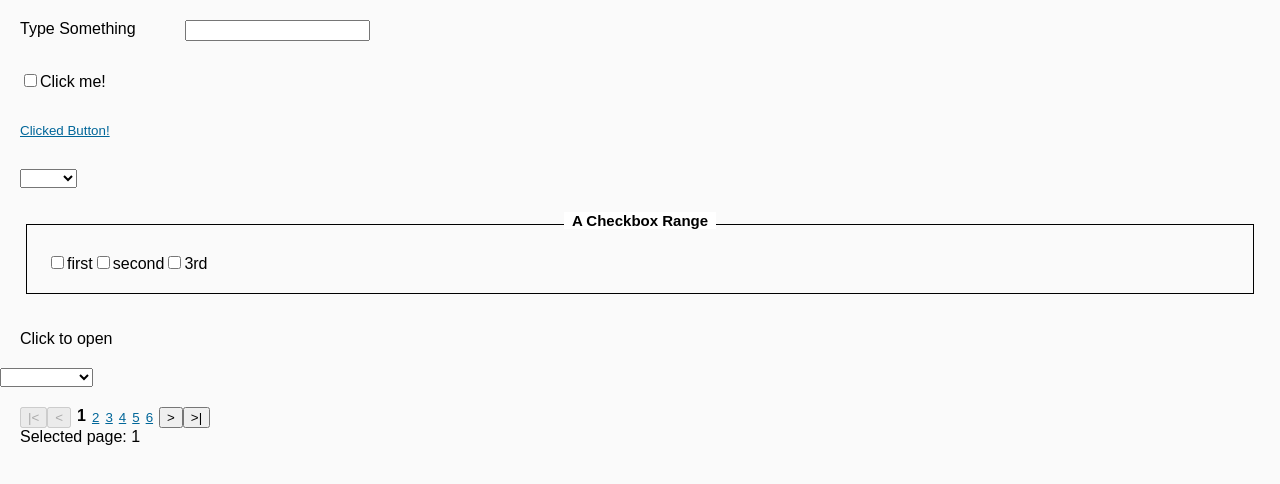
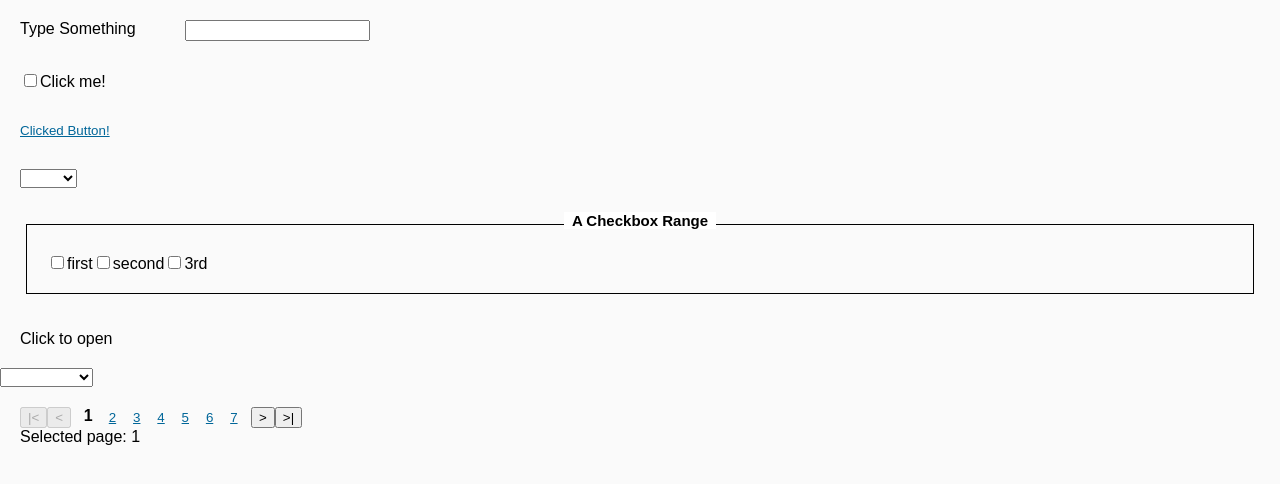
Before and after one commit to neohed/clean-components, a React (Create React App) app: page /#/form in a window 1280 px wide. Shown: the top 484 px of the page. Built offline with nearby package versions, Linux system fonts and the light colour scheme.

Commit message:
improvements

```diff
--- a/src/components/FormDemo.js
+++ b/src/components/FormDemo.js
@@ -125,7 +125,7 @@ const FormDemo = () => {
                 style={dividerRow}
             >
                 <Paging
-                    maxPage={6}
+                    maxPage={50}
                     currentPage={selectedPage}
                     onChange={page => setSelectedPage(page)}
                 />
--- a/src/components/Paging.js
+++ b/src/components/Paging.js
@@ -1,13 +1,15 @@
 import React from 'react';
 import './paging.css';
+
+const RANGE = 7;
 
 const IndexDiv = ({index, isSelected = false}) => (
     <div
         key={index}
-        className={
-            isSelected
-                ? 'selected'
-                : 'unselected'
+        className={'index' +
+            (isSelected
+                    ? ' selected'
+                    : '')
         }
     >
         {
@@ -30,31 +32,20 @@ const IndexButton = ({index, onClick}) => (
 
 const Paging = ({minPage = 1, maxPage, currentPage = minPage, onChange = () => null}) => {
     const numberLinks = [];
-    if (maxPage < 7) {
-        for (let i = 1; i <= maxPage; i++) {
+    const clippedRange = Math.min(RANGE, (maxPage - minPage + 1))
+    const div = Math.floor(clippedRange / 2);
+    const from = currentPage - div < minPage
+        ? minPage
+        : currentPage + div > maxPage
+            ? maxPage - clippedRange + 1
+            : currentPage - div;
+    const to = from + clippedRange;
+
+    for (let i = from; i < to; i++) {
         numberLinks.push(
             (i === currentPage)
                 ? <IndexDiv index={i} isSelected={true} />
                 : <IndexButton index={i} onClick={() => onChange(i)} />
-            )
-        }
-    } else {
-        numberLinks.push(
-            currentPage === minPage
-                ? <IndexDiv key={1} index={minPage} isSelected={true} />
-                : <IndexButton key={1} index={minPage} onClick={() => onChange(minPage)} />
-        )
-        numberLinks.push(<div key={2}>...</div>)
-        if (currentPage !== 1 && currentPage !== maxPage) {
-            numberLinks.push(
-                    <IndexDiv key={3} index={currentPage} isSelected={true} />
-            )
-            numberLinks.push(<div key={4}>...</div>)
-        }
-        numberLinks.push(
-            currentPage === maxPage
-                ? <IndexDiv key={5} index={maxPage} isSelected={true} />
-                : <IndexButton key={5} index={maxPage}  onClick={() => onChange(maxPage)} />
         )
     }
 
@@ -75,9 +66,13 @@ const Paging = ({minPage = 1, maxPage, currentPage = minPage, onChange = () => n
             >
                 &lt;
             </button>
+            <div
+                className='pager-numbers'
+            >
                 {
                     numberLinks
                 }
+            </div>
             <button
                 disabled={currentPage === maxPage}
                 className='next'
--- a/src/components/paging.css
+++ b/src/components/paging.css
@@ -1,5 +1,10 @@
 .paging {
     display: flex;
+}
+
+.pager-numbers {
+    display: flex;
+    width: 170px;
 }
 
 .paging .link-button {
@@ -10,21 +15,24 @@
     color: #069;
     text-decoration: underline;
     cursor: pointer;
+    flex: 1;
+    text-align: center;
+}
+
+.paging .index {
+    padding: 0 3px 0 3px;
+    flex: 1;
+    text-align: center;
 }
 
 .paging .selected {
-    padding: 0 3px 0 3px;
     font-weight: bold;
 }
 
-.paging .unselected {
-    padding: 0 3px 0 3px;
-}
-
 .paging .prev {
-    margin-right: 3px;
+    margin-right: 5px;
 }
 
 .paging .next {
-    margin-left: 3px;
+    margin-left: 5px;
 }
```
Lines whose indentation alone changed are shown as unchanged.
